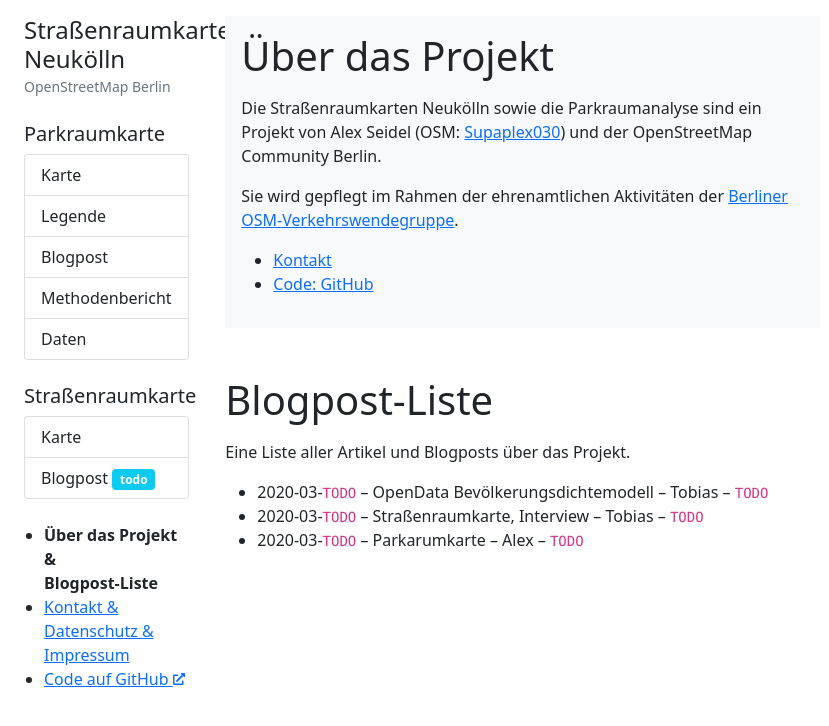
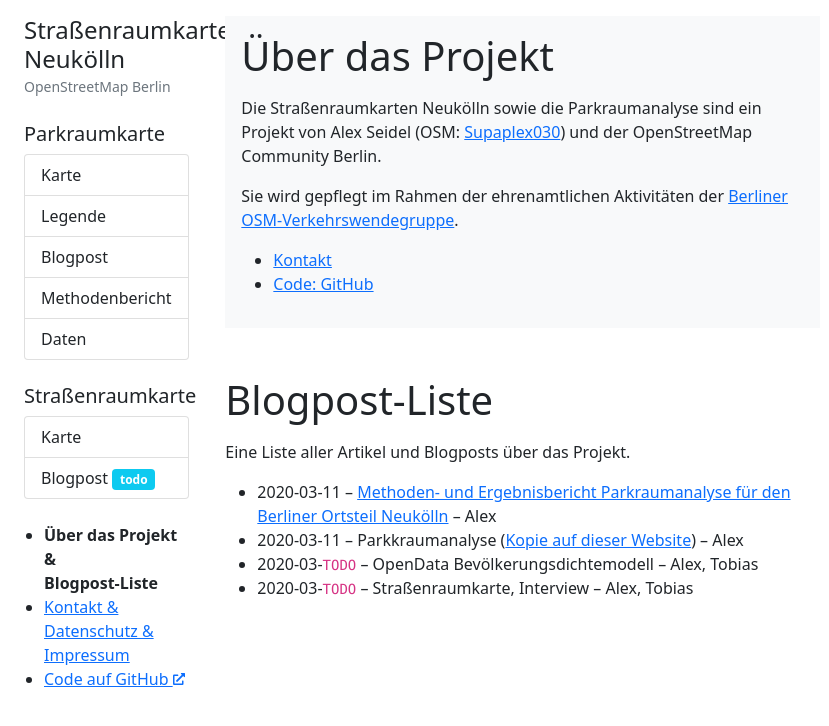
Before and after one commit to osmberlin/strassenraumkarte-neukoelln, a Jekyll site: the page built from about.md, in a window 1280 px wide. Shown: the top 726 px of the page, without its empty margins (0-829 px from the left). Built offline with Jekyll 4.4.1, drawn with Linux system fonts in a browser that asks for light colours.

Commit message:
Update list of blogposts on about

````diff
--- a/about.md
+++ b/about.md
@@ -24,6 +24,7 @@ Sie wird gepflegt im Rahmen der ehrenamtlichen Aktivitäten der [Berliner OSM-Ve
 
 Eine Liste aller Artikel und Blogposts über das Projekt.
 
-* 2020-03-```TODO``` – OpenData Bevölkerungsdichtemodell – Tobias – ```TODO```
-* 2020-03-```TODO``` – Straßenraumkarte, Interview – Tobias – ```TODO```
-* 2020-03-```TODO``` – Parkarumkarte – Alex – ```TODO```
+* 2020-03-11 – [Methoden- und Ergebnisbericht Parkraumanalyse für den Berliner Ortsteil Neukölln](parkraumkarte/report) – Alex
+* 2020-03-11 – Parkkraumanalyse ([Kopie auf dieser Website](posts/2021-03-10-parkraumanalyse)) – Alex
+* 2020-03-```TODO``` – OpenData Bevölkerungsdichtemodell – Alex, Tobias
+* 2020-03-```TODO``` – Straßenraumkarte, Interview – Alex, Tobias
````
